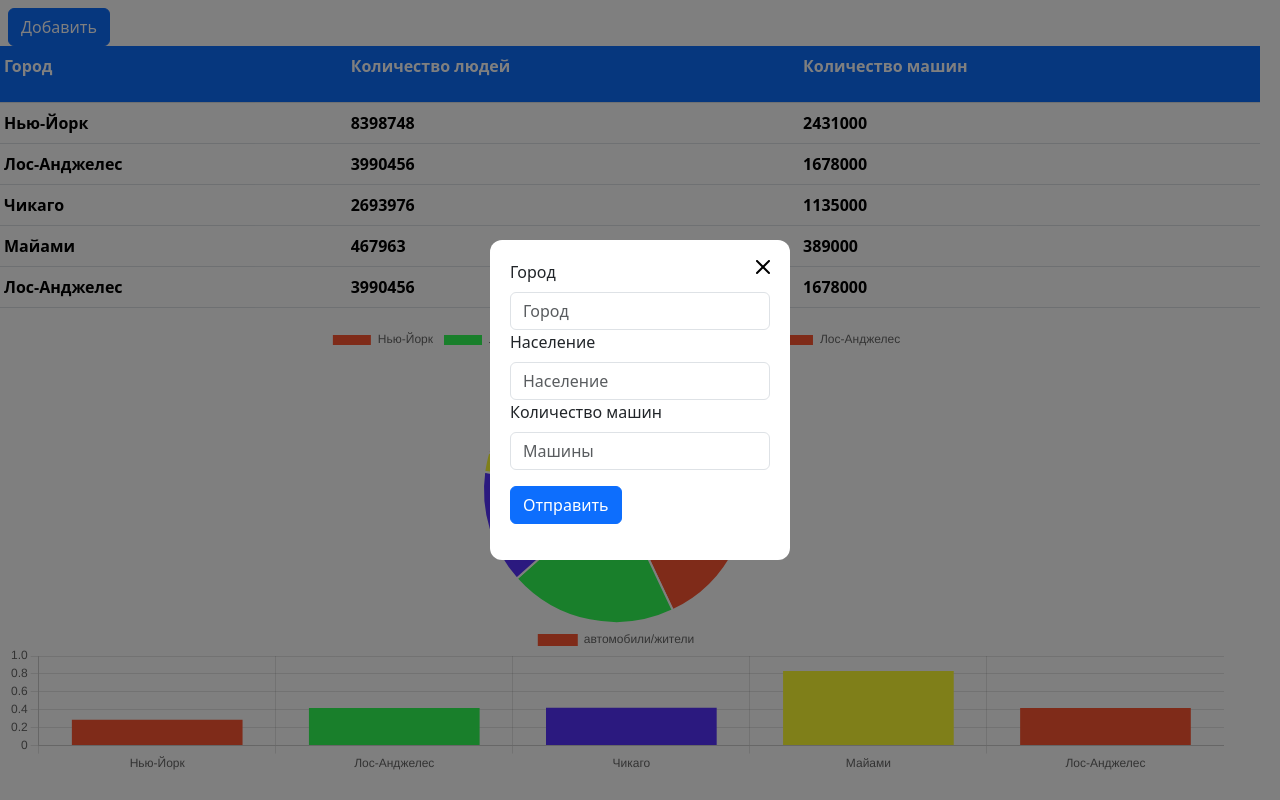
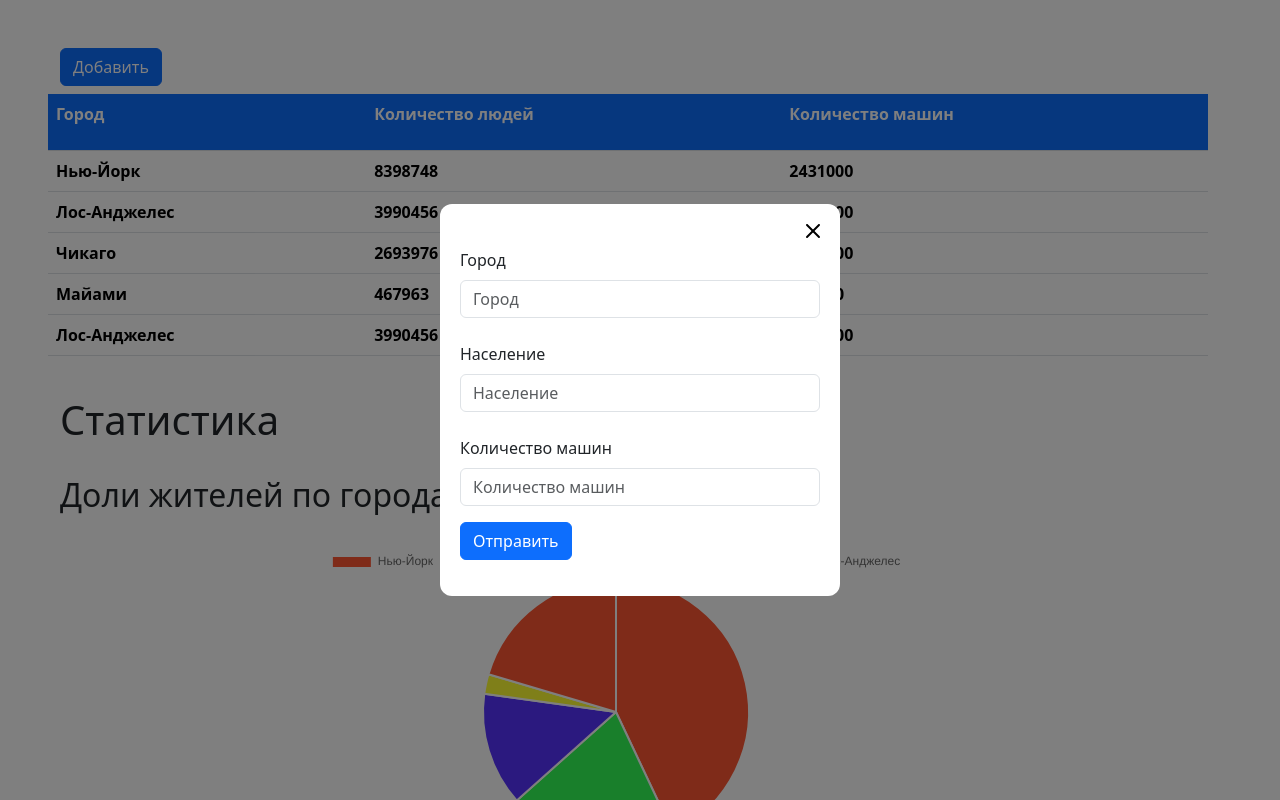
Before and after one commit to Ansyr/test-task-smartpoint, a Vue app: page / in a window 1280 px wide. Both pictures are taken after a click on the button "Добавить". Shown: the top 800 px of the page. Built offline with nearby package versions, Linux system fonts and the light colour scheme.

Commit message:
fix reg-exp on form

```diff
--- a/src/pages/info-table/model/table-module.ts
+++ b/src/pages/info-table/model/table-module.ts
@@ -19,7 +19,7 @@ export const tableModule = {
     },
     mutations: {
         ADD_TO_TABLE(state, formData) {
-            const existingCityIndex = state.dataTable.findIndex(city => city.city === formData.city);
+            const existingCityIndex = state.dataTable.findIndex(city => city.city.toLowerCase() === formData.city.toLowerCase());
             if (existingCityIndex !== -1) {
                 const existingCity = state.dataTable[existingCityIndex];
                 existingCity.population = String(
@@ -83,21 +83,24 @@ export const tableModule = {
     },
     actions: {
         addToTable({commit, getters}, formData) {
-            const cityRegex = /^[A-Za-z\s-]+$/;
+            const cityRegex = /^[A-Za-zА-Яа-я\s-]+$/;
             const populationRegex = /^[1-9]\d*$/;
             const carsRegex = /^[0-9]\d*$/;
+            const maxPopulationLength = 9;
+            const maxCarsLength = 9;
+
             if (formData.city && formData.population && formData.cars) {
                 if (!cityRegex.test(formData.city)) {
                     console.error('Некорректное название города.');
                     commit("SET_ERROR_MESSAGE", "Некорректное название города");
                     return;
                 }
-                if (!populationRegex.test(formData.population)) {
+                if (!populationRegex.test(formData.population) || formData.population.length > maxPopulationLength) {
                     console.error('Некорректное население.');
                     commit("SET_ERROR_MESSAGE", "Некорректное население");
                     return;
                 }
-                if (!carsRegex.test(formData.cars)) {
+                if (!carsRegex.test(formData.cars) || formData.cars.length > maxCarsLength) {
                     console.error('Некорректное количество автомобилей.');
                     commit("SET_ERROR_MESSAGE", "Некорректное количество автомобилей");
                     return;
--- a/src/pages/info-table/ui/add-to-table/add-to-table.vue
+++ b/src/pages/info-table/ui/add-to-table/add-to-table.vue
@@ -1,27 +1,34 @@
 <template>
   <form class="form-group" @submit.prevent="handleSubmit">
-    <div>
-      <label for="validationCity" class="form-label">Город</label>
-      <my-input v-model="data.city"  id="validationCity" placeholder="Город" required/>
-      <div class="invalid-feedback">
-       {{ errorMessage }}
-      </div>
-    </div>
-    <div>
-      <label for="validationPopulation" class="form-label">Население</label>
-        <my-input v-model="data.population" placeholder="Население" id="validationPopulation" required/>
-        <div class="invalid-feedback">
-          {{ errorMessage }}
-        </div>
-    </div>
-    <div>
-      <label for="validationCars" class="form-label">Количество машин</label>
-      <my-input v-model="data.cars" placeholder="Машины" id="validationCars" required/>
-      <div class="invalid-feedback">
-        {{ errorMessage }}
-      </div>
-    </div>
-    <h6  v-if="errorMessage" class="error-message pt-3 text-danger">{{ errorMessage }}</h6>
+    <form-input
+        class="pt-4"
+        v-model="data.city"
+        id="validationCity"
+        placeholder="Город"
+        required
+        label="Город"
+        error-message="errorMessage"
+    />
+
+    <form-input
+        class="pt-4"
+        v-model="data.population"
+        id="validationPopulation"
+        placeholder="Население"
+        required
+        label="Население"
+        error-message="errorMessage"
+    />
+    <form-input
+        class="pt-4"
+        v-model="data.cars"
+        id="validationCars"
+        placeholder="Количество машин"
+        required
+        label="Количество машин"
+        error-message="errorMessage"
+    />
+    <h6 v-if="errorMessage" class="error-message pt-3 text-danger">{{ errorMessage }}</h6>
     <div class="col-12 pt-3 pb-3">
       <my-button class="align-self-end" theme="primary" type="submit">Отправить</my-button>
     </div>
@@ -31,13 +38,14 @@
 </template>
 
 <script>
-import {computed, onMounted, ref} from "vue";
+import {computed, ref} from "vue";
 import MyInput from "@/shared/ui/input/my-input.vue";
 import MyButton from "@/shared/ui/button/my-button.vue";
 import {useStore} from "vuex";
+import FormInput from "@/shared/ui/form-input/form-input.vue";
 
 export default {
-  components: { MyInput, MyButton },
+  components: {FormInput, MyInput, MyButton },
   setup() {
     const store = useStore();
     const data = ref({
@@ -57,6 +65,10 @@ export default {
       };
 
       store.dispatch("addToTable",formData)
+
+      data.city = ""
+      data.population = ""
+      data.cars = ""
     };
 
 
--- a/src/pages/info-table/ui/bar-auto-population/bar-auto-population.vue
+++ b/src/pages/info-table/ui/bar-auto-population/bar-auto-population.vue
@@ -16,9 +16,9 @@ import {
   LinearScale
 } from 'chart.js'
 import { Bar } from 'vue-chartjs'
-import * as chartConfig from './chartConfig'
 import {useStore} from "vuex";
-import {computed, onMounted, ref, watch} from "vue";
+import {computed, onMounted, Ref, ref, watch} from "vue";
+
 
 ChartJS.register(CategoryScale, LinearScale, BarElement, Title, Tooltip, Legend)
 
@@ -31,9 +31,11 @@ export default {
     const store = useStore()
     const totalData = computed(() => store.state.infoTable.statisticPopulation)
 
-    const {options} = chartConfig
-
-    const chart = ref(null)
+    const chart: Ref<any> | null = ref(null)
+    const options = {
+      responsive: true,
+      maintainAspectRatio: false
+    }
 
     onMounted(() => {
       store.dispatch("setTotalPopulation")
--- a/src/pages/info-table/ui/bar-auto-population/chartConfig.ts
+++ /dev/null
@@ -1,28 +0,0 @@
-export const data = {
-    labels: [
-        'January',
-        'February',
-        'March',
-        'April',
-        'May',
-        'June',
-        'July',
-        'August',
-        'September',
-        'October',
-        'November',
-        'December'
-    ],
-    datasets: [
-        {
-            label: 'Data One',
-            backgroundColor: '#f87979',
-            data: [40, 20, 12, 39, 10, 40, 39, 80, 40, 20, 12, 11]
-        }
-    ]
-}
-
-export const options = {
-    responsive: true,
-    maintainAspectRatio: false
-}
--- a/src/pages/info-table/ui/info-table/info-table.vue
+++ b/src/pages/info-table/ui/info-table/info-table.vue
@@ -1,6 +1,6 @@
 <template>
-  <div class="row p-2">
-    <div class="col-sm">
+  <div class="row m-2 m-5">
+    <div class="col-sm pb-2">
       <MyButton @click="openModal">Добавить</MyButton>
     </div>
     <div class="row">
@@ -13,14 +13,26 @@
           <add-to-table></add-to-table>
         </div>
       </Modal>
-
+      <div class="row">
+        <div class="col-sm pt-4">
+          <h1>
+            Статистика
+          </h1>
+        </div>
+      </div>
       <div class="row">
         <div class="col-sm">
+          <h2 class="pt-4 pb-4">
+            Доли жителей по городам
+          </h2>
           <PolarAreaCity></PolarAreaCity>
         </div>
       </div>
       <div class="row">
         <div class="col-sm">
+          <h2 class="pt-4 pb-4">
+            Соотношение автомобили/жители
+          </h2>
           <bar-auto-population></bar-auto-population>
         </div>
       </div>
@@ -51,6 +63,7 @@ export default {
       isOpen.value = true
     }
 
+
     watch(
         () => store.getters.cityStatistic,
         (newValue, oldValue) => {
--- a/src/pages/info-table/ui/polar-area-city-population/chartConfig.ts
+++ /dev/null
@@ -1,14 +0,0 @@
-export const data = {
-    labels: ['VueJs', 'EmberJs', 'ReactJs', 'AngularJs'],
-    datasets: [
-        {
-            backgroundColor: ['#41B883', '#E46651', '#00D8FF', '#DD1B16'],
-            data: [40, 20, 80, 10]
-        }
-    ]
-}
-
-export const options = {
-    responsive: true,
-    maintainAspectRatio: false,
-}
--- a/src/pages/info-table/ui/polar-area-city-population/polar-area-city-population.vue
+++ b/src/pages/info-table/ui/polar-area-city-population/polar-area-city-population.vue
@@ -8,9 +8,8 @@
 <script lang="ts">
 import { Chart as ChartJS, ArcElement, Tooltip, Legend } from 'chart.js'
 import { Pie } from 'vue-chartjs'
-import * as chartConfig from './chartConfig.js'
 import {useStore} from "vuex";
-import {computed, onMounted, ref, watch} from "vue";
+import {computed, onMounted, Ref, ref, watch} from "vue";
 
 
 ChartJS.register(ArcElement, Tooltip, Legend)
@@ -23,8 +22,8 @@ export default {
   setup(){
     const store = useStore()
     const totalData = computed(() => store.state.infoTable.statisticCity)
-    const { options } = chartConfig
-    const chart = ref(null)
+
+    const chart: Ref<any> | null = ref(null)
     onMounted(() => {
       store.dispatch("setTotalCity")
     })
@@ -35,6 +34,11 @@ export default {
       }
     })
 
+    const options = {
+      responsive: true,
+      maintainAspectRatio: false,
+    }
+
     return { options, totalData, chart }
   },
 
--- /dev/null
+++ b/src/shared/ui/form-input/form-input.vue
@@ -0,0 +1,36 @@
+<template>
+  <div>
+    <label :for="id" class="form-label">{{ label }}</label>
+    <my-input
+        :value="modelValue"
+        @input="$emit('update:modelValue', $event.target.value)"
+        :placeholder="placeholder"
+        :id="id"
+        :required="required"/>
+    <div class="invalid-feedback">
+      {{ errorMessage }}
+    </div>
+  </div>
+</template>
+
+<script>
+import MyInput from "@/shared/ui/input/my-input.vue";
+
+export default {
+  name: "form-input",
+  components: {MyInput},
+  props: {
+    modelValue: String,
+    id: String,
+    label: String,
+    placeholder: String,
+    errorMessage: String,
+    required: Boolean
+  },
+
+}
+</script>
+
+<style lang="scss" scoped>
+
+</style>
--- a/src/shared/ui/modal/modal.vue
+++ b/src/shared/ui/modal/modal.vue
@@ -75,6 +75,10 @@ export default defineComponent({
   background: rgba(0, 0, 0, 0.5);
   position: fixed;
   display: flex;
+  justify-content: center;
+  align-items: center;
+
+  overflow: hidden;
 }
 
 .modal__content {
@@ -84,7 +88,11 @@ export default defineComponent({
   background: white;
   border-radius: 12px;
   min-height: 50px;
-  min-width: 300px;
+  min-width: 400px;
+
+  overflow: hidden;
+  max-width: 90%;
+  overflow-y: auto;
 }
 
 .modal__icon{
```
